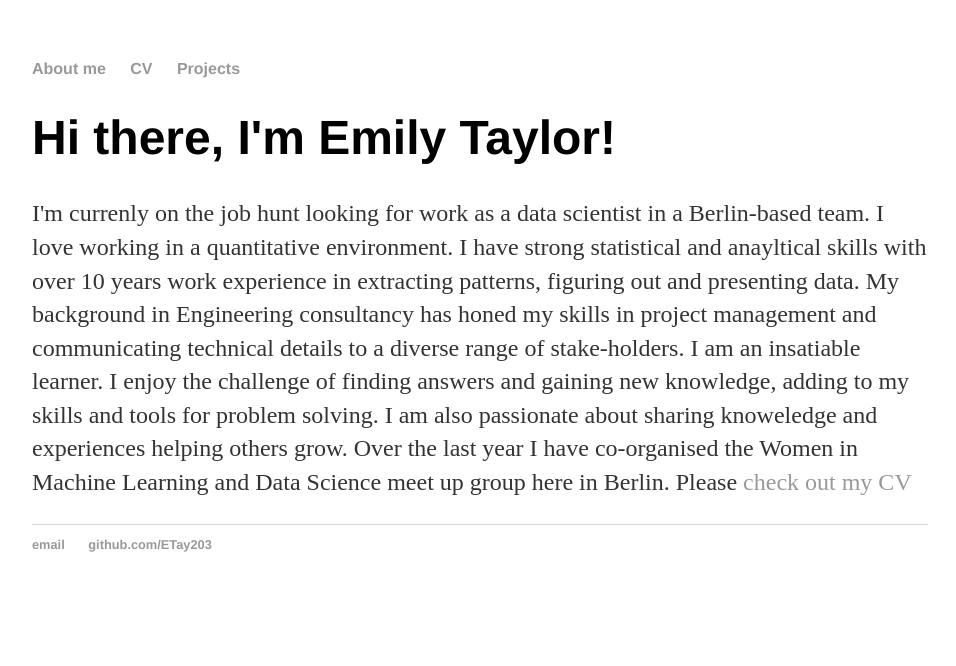
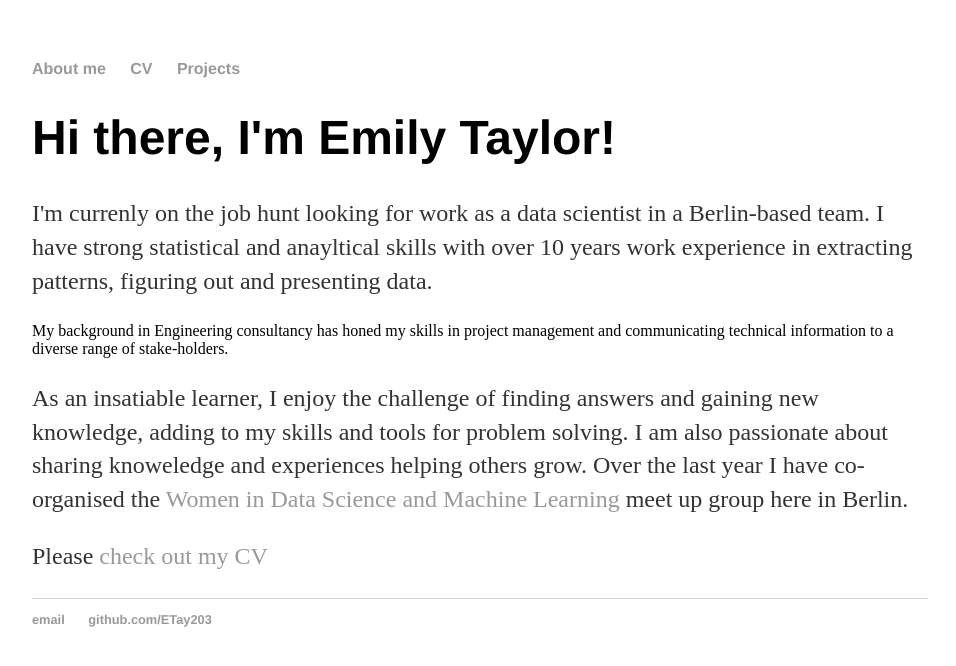
Before and after one commit to ETay203/ETay203.github.io, a Jekyll site: the page built from index.html, in a window 1280 px wide. Shown: the top 666 px of the page, without its empty margins (160-1116 px from the left). Built offline with Jekyll 4.4.1, drawn with Linux system fonts in a browser that asks for light colours.

Commit message:
paragraphs

```diff
--- a/index.html
+++ b/index.html
@@ -4,8 +4,12 @@ title: Emily Taylor, Resume
 ---
 <div class="blurb">
 	<h1>Hi there, I'm Emily Taylor!</h1>
-	<p>I'm currenly on the job hunt looking for work as a data scientist in a Berlin-based team. I love working in a quantitative environment.
-	   I have strong statistical and anayltical skills with over 10 years work experience in extracting patterns, figuring out and presenting data.
-	   My background in Engineering consultancy has honed my skills in project management and communicating technical details to a diverse range of stake-holders. I am an insatiable learner. I enjoy the challenge of finding answers and gaining new knowledge, adding to my skills and tools for problem solving. I am also passionate about sharing knoweledge and experiences helping others grow. Over the last year I have co-organised the Women in Machine Learning and Data Science meet up group here in Berlin.
-		Please <a href="/cv">check out my CV </a> </p>
+	<p>I'm currenly on the job hunt looking for work as a data scientist in a Berlin-based team.
+	   I have strong statistical and anayltical skills with over 10 years work experience in extracting patterns, figuring out and presenting data. </p>
+	 My background in Engineering consultancy has honed my skills in project management and communicating technical information to a diverse range of stake-holders.
+		<p>As an insatiable learner, I enjoy the challenge of finding answers and gaining new knowledge, adding to my skills and tools for problem solving.
+			I am also passionate about sharing knoweledge and experiences helping others grow. Over the last year I have co-organised
+			the <a href="https://www.meetup.com/Berlin-Women-in-Machine-Learning-and-Data-Science/">Women in Data Science and Machine Learning </a> meet up group
+			here in Berlin.</p>
+		<p>Please <a href="/cv">check out my CV </a> </p>
 </div><!-- /.blurb -->
```
